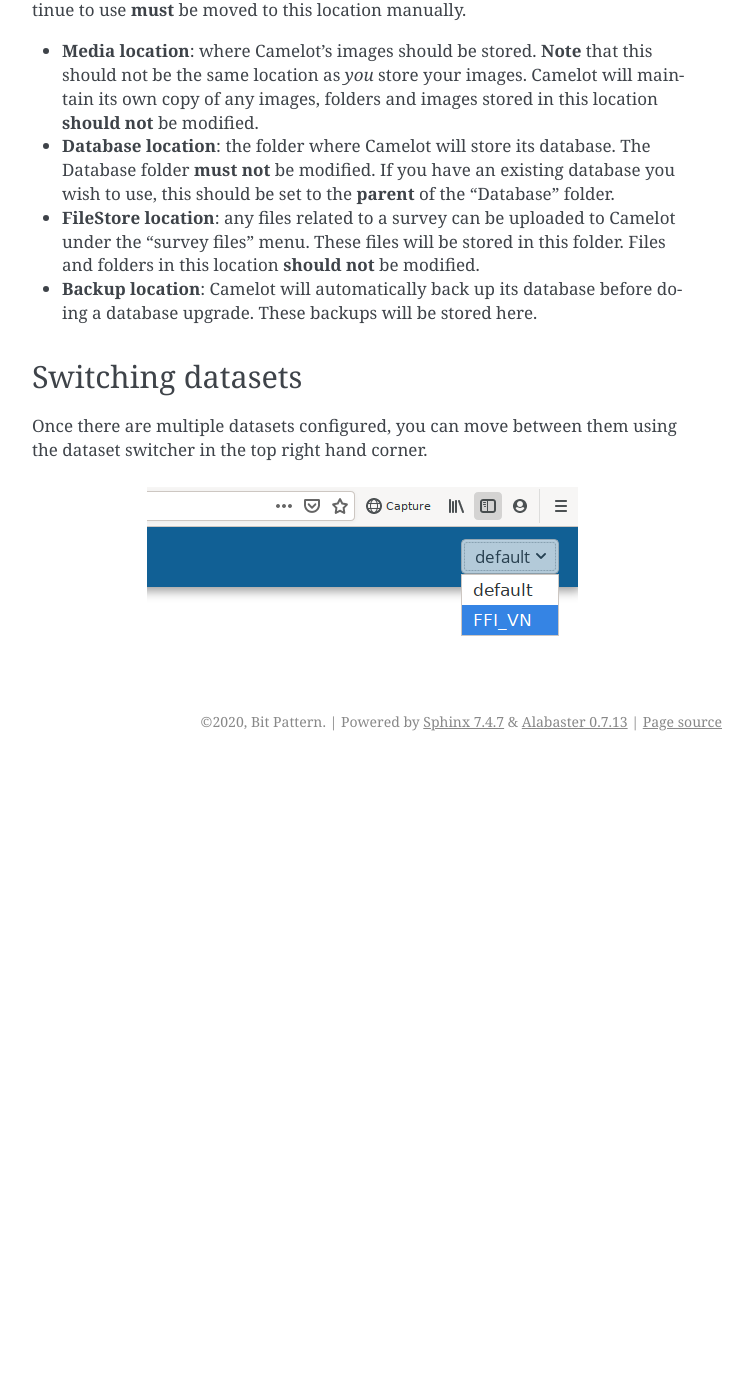
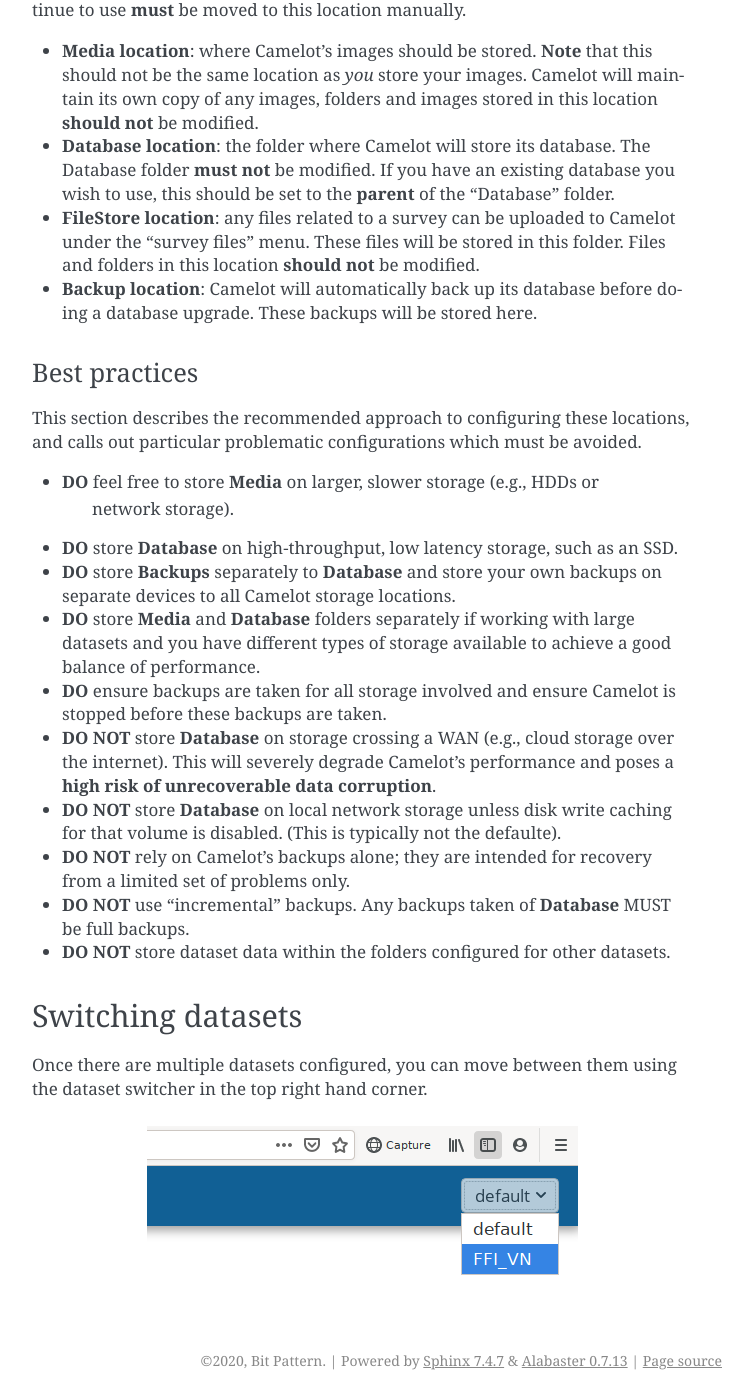
Before and after one commit to heidihendry/camelot, a Sphinx documentation site: the page built from doc/datasets.rst, in a window 1280 px wide and 1400 px high, scrolled down 1090 px. Shown: the whole window, without its empty margins (388-1140 px from the left). Built offline with Sphinx 7.4.7, drawn with Linux system fonts in a browser that asks for light colours; before the commit the page ends 1851 px from its top, so only the background shows below that.

Commit message:
Add dataset location best practices

```diff
--- a/doc/datasets.rst
+++ b/doc/datasets.rst
@@ -55,6 +55,36 @@
 * **Backup location**: Camelot will automatically back up its database before
   doing a database upgrade. These backups will be stored here.
 
+Best practices
+==============
+
+This section describes the recommended approach to configuring these
+locations, and calls out particular problematic configurations which must be
+avoided.
+
+* **DO** feel free to store **Media** on larger, slower storage (e.g., HDDs or
+   network storage).
+* **DO** store **Database** on high-throughput, low latency storage, such as an
+  SSD.
+* **DO** store **Backups** separately to **Database** and store your own
+  backups on separate devices to all Camelot storage locations.
+* **DO** store **Media** and **Database** folders separately if working with
+  large datasets and you have different types of storage available to achieve
+  a good balance of performance.
+* **DO** ensure backups are taken for all storage involved and ensure Camelot
+  is stopped before these backups are taken.
+
+* **DO NOT** store **Database** on storage crossing a WAN (e.g., cloud storage
+  over the internet). This will severely degrade Camelot's performance and
+  poses a **high risk of unrecoverable data corruption**.
+* **DO NOT** store **Database** on local network storage unless disk write
+  caching for that volume is disabled. (This is typically not the defaulte).
+* **DO NOT** rely on Camelot's backups alone; they are intended for recovery
+  from a limited set of problems only.
+* **DO NOT** use "incremental" backups. Any backups taken of **Database** MUST
+  be full backups.
+* **DO NOT** store dataset data within the folders configured for other
+  datasets.
 
 Switching datasets
 ~~~~~~~~~~~~~~~~~~
```
